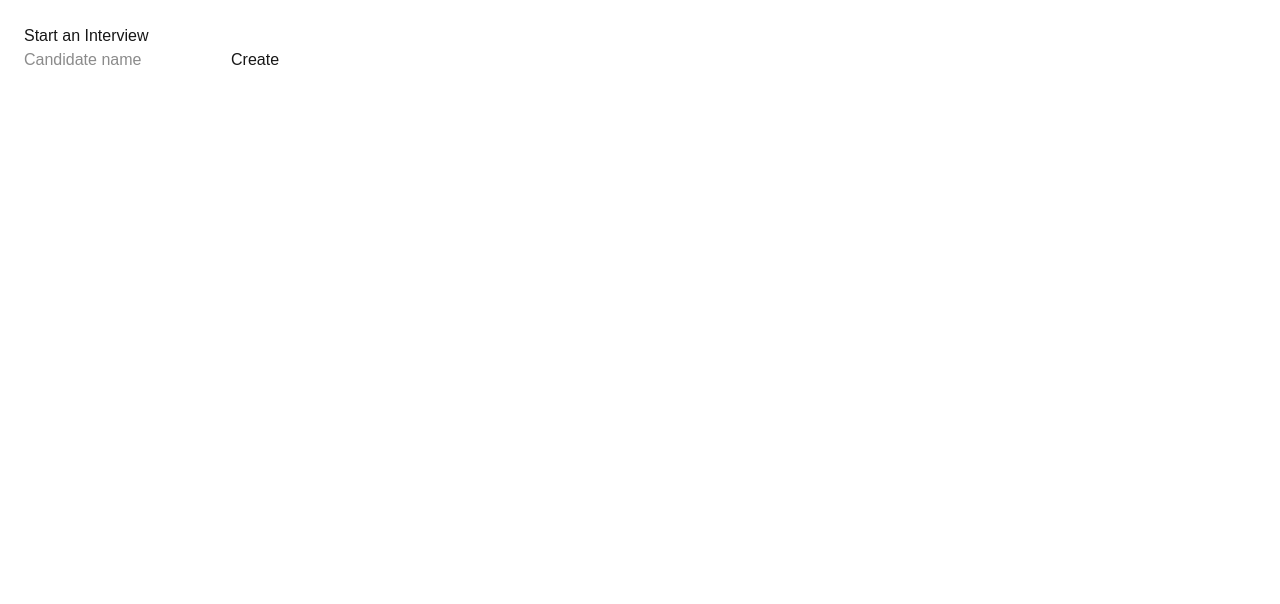
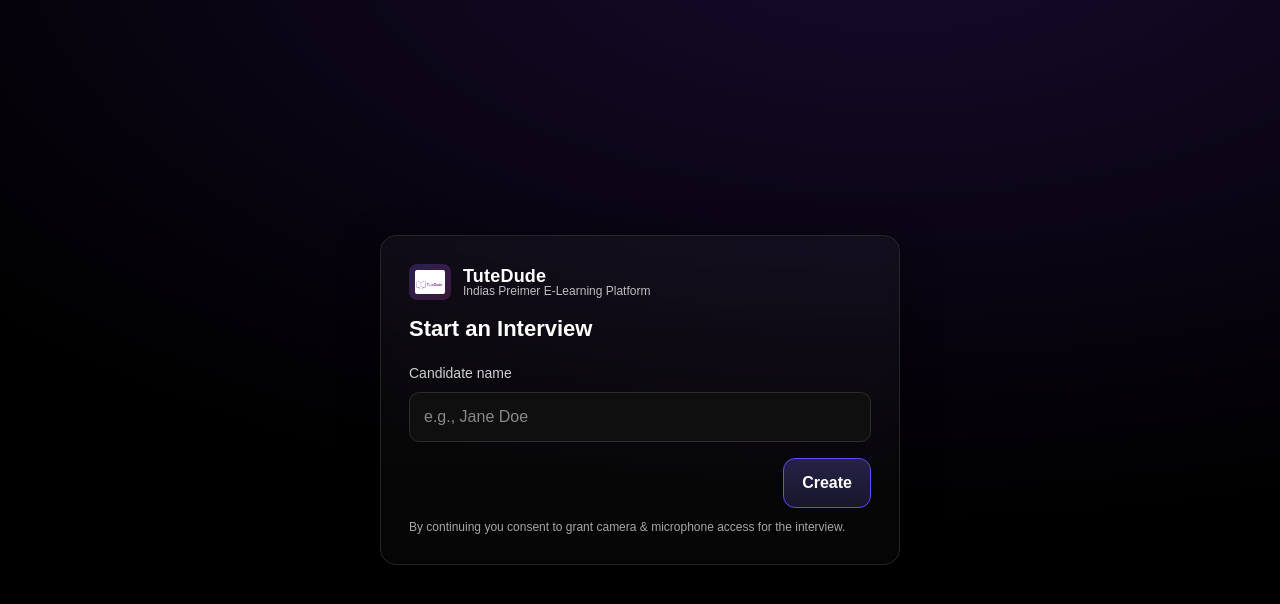
Before and after one commit to ShlokM08/tutedude-mvp, a Next.js app: page / in a window 1280 px wide. Shown: the top 604 px of the page. Built offline with nearby package versions, Linux system fonts and the light colour scheme.

Commit message:
landing page complete

```diff
--- a/src/app/page.tsx
+++ b/src/app/page.tsx
@@ -1,21 +1,180 @@
 "use client";
+
+import { useRouter } from "next/navigation";
 import { useState } from "react";
-import { useRouter } from "next/navigation";
 
-export default function Home() {
-  const [name, setName] = useState("");
+export default function HomePage() {
   const router = useRouter();
+  const [candidateName, setCandidateName] = useState("");
+  const [loading, setLoading] = useState(false);
+  const [err, setErr] = useState<string | null>(null);
 
-  async function create() {
-    const r = await fetch("/api/interviews", { method: "POST", body: JSON.stringify({ candidateName: name }) });
-    const { id } = await r.json();
-    router.push(`/interview/${id}`);
+  async function onCreate(e: React.FormEvent) {
+    e.preventDefault();
+    setErr(null);
+    setLoading(true);
+    try {
+      const res = await fetch("/api/interviews", {
+        method: "POST",
+        headers: { "Content-Type": "application/json" },
+        body: JSON.stringify({
+          candidateName: candidateName.trim() ? candidateName.trim() : null,
+        }),
+      });
+      if (!res.ok) {
+        const txt = await res.text().catch(() => "");
+        throw new Error(txt || `HTTP ${res.status}`);
+      }
+      const { id } = (await res.json()) as { id: string };
+      router.push(`/interview/${id}`);
+    } catch (e) {
+      setErr((e as Error).message || "Failed to create interview");
+    } finally {
+      setLoading(false);
+    }
   }
+
+  const outer: React.CSSProperties = {
+    minHeight: "100vh",
+    background: "radial-gradient(1200px 600px at 70% -10%, rgba(129,61,255,0.18), transparent), #000",
+    display: "grid",
+    placeItems: "center",
+    padding: "24px",
+    color: "#fff",
+  };
+
+  const card: React.CSSProperties = {
+    width: "100%",
+    maxWidth: 520,
+    borderRadius: 16,
+    border: "1px solid #262626",
+    background: "linear-gradient(180deg, rgba(255,255,255,0.04), rgba(255,255,255,0.02))",
+    boxShadow: "0 10px 40px rgba(0,0,0,0.4)",
+    padding: "28px",
+    backdropFilter: "blur(6px)",
+  };
+
+  const logoWrap: React.CSSProperties = {
+    display: "flex",
+    alignItems: "center",
+    gap: 12,
+    marginBottom: 12,
+  };
+
+  const titleRow: React.CSSProperties = {
+    display: "flex",
+    alignItems: "baseline",
+    justifyContent: "space-between",
+    marginBottom: 16,
+  };
+
+  const label: React.CSSProperties = {
+    fontSize: 14,
+    color: "#cfcfcf",
+    display: "inline-block",
+    marginBottom: 8,
+  };
+
+  const input: React.CSSProperties = {
+    width: "100%",
+    background: "#0f0f10",
+    border: "1px solid #2c2c2c",
+    color: "#fff",
+    padding: "12px 14px",
+    borderRadius: 10,
+    outline: "none",
+    fontSize: 16,
+  };
+
+  const btn: React.CSSProperties = {
+    appearance: "none",
+    border: "1px solid #5a4cff",
+    background:
+      "linear-gradient(180deg, rgba(130,115,255,0.25), rgba(130,115,255,0.15))",
+    color: "#fff",
+    padding: "12px 18px",
+    borderRadius: 12,
+    fontWeight: 600,
+    cursor: "pointer",
+    transition: "transform .06s ease, filter .15s ease",
+  };
+
+  const hint: React.CSSProperties = {
+    fontSize: 12,
+    color: "#a7a7a7",
+    marginTop: 10,
+  };
+
   return (
-    <main style={{ padding: 24 }}>
-      <h1>Start an Interview</h1>
-      <input value={name} onChange={e => setName(e.target.value)} placeholder="Candidate name" />
-      <button onClick={create} disabled={!name.trim()}>Create</button>
+    <main style={outer}>
+      <section style={card}>
+        {/* Logo + wordmark */}
+        <div style={logoWrap}>
+          <img
+  src="/tutedude_logo.png"   // <-- corrected
+  alt="TuteDude logo"
+  width={42}
+  height={42}
+  style={{
+    borderRadius: 8,
+    background:
+      "linear-gradient(135deg, rgba(121,88,255,0.25), rgba(255,96,224,0.18))",
+    padding: 6,
+  }}
+/>
+          <div style={{ lineHeight: 1 }}>
+            <div style={{ fontWeight: 700, fontSize: 18, letterSpacing: 0.2 }}>TuteDude</div>
+            <div style={{ fontSize: 12, color: "#bdbdbd" }}>Indias Preimer E-Learning Platform</div>
+          </div>
+        </div>
+
+        <div style={titleRow}>
+          <h1 style={{ margin: 0, fontSize: 22, fontWeight: 700 }}>
+            Start an Interview
+          </h1>
+        </div>
+
+        <form onSubmit={onCreate}>
+          <label htmlFor="candidate" style={label}>
+            Candidate name
+          </label>
+          <input
+            id="candidate"
+            name="candidate"
+            placeholder="e.g., Jane Doe"
+            value={candidateName}
+            onChange={(e) => setCandidateName(e.target.value)}
+            style={input}
+            autoFocus
+          />
+
+          <div style={{ display: "flex", justifyContent: "flex-end", marginTop: 16 }}>
+            <button
+              type="submit"
+              style={btn}
+              disabled={loading}
+              onMouseDown={(e) => {
+                (e.currentTarget as HTMLButtonElement).style.transform = "translateY(1px)";
+              }}
+              onMouseUp={(e) => {
+                (e.currentTarget as HTMLButtonElement).style.transform = "translateY(0)";
+              }}
+            >
+              {loading ? "Creating…" : "Create"}
+            </button>
+          </div>
+
+          <p style={hint}>
+            By continuing you consent to grant camera & microphone access for the interview.
+          </p>
+
+          {err && (
+            <p style={{ color: "#ff6b6b", marginTop: 10 }}>
+              {err}
+            </p>
+          )}
+        </form>
+      </section>
     </main>
   );
 }
```
Also changed, not shown: public/tutedude_logo.png (added), 1 other file (tests, documents, lock files or other folders).
